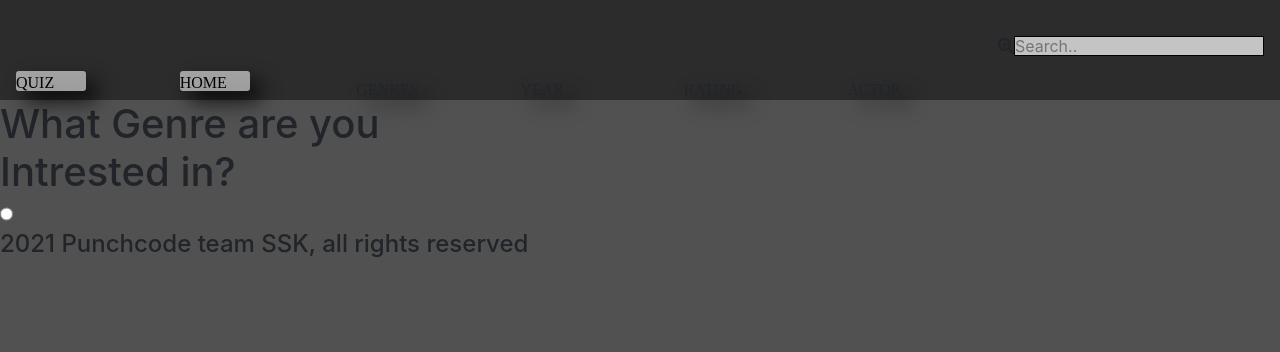
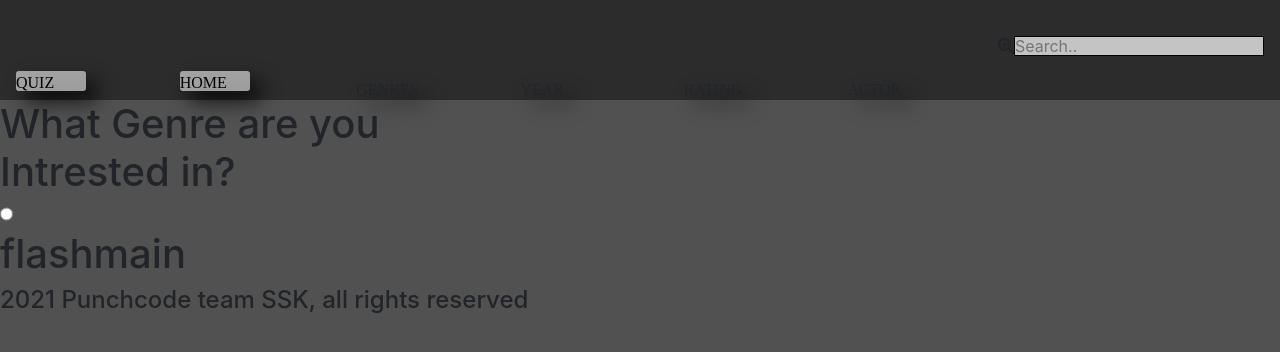
Before and after one commit to RikikiB/movie-project, a React (Create React App) app in the folder Frontend/: page /quiz in a window 1280 px wide. Shown: the top 352 px of the page. Built offline with nearby package versions, Linux system fonts and the light colour scheme; no server answers.

Commit message:
flashcard

```diff
--- a/Frontend/src/Components/Quizpage.tsx
+++ b/Frontend/src/Components/Quizpage.tsx
@@ -1,4 +1,5 @@
 import React from "react";
+import Flashmain from "./question/Flashmain";
 
 function Quizpage() {
   return (
@@ -9,6 +10,7 @@ function Quizpage() {
       <div className="Answerbox">
         <input type="radio" id="html" name="fav_language" value="HTML" />
       </div>
+      <Flashmain />
     </div>
   );
 }
--- /dev/null
+++ b/Frontend/src/Components/question/Flashmain.js
@@ -0,0 +1,19 @@
+import React from "react";
+
+function Flashmain() {
+  fetch("http://localhost:8000/getAnswerByQuestion", {
+    method: "Get",
+    header: { "content-type": "application/json" },
+    // body: json.stringify(),
+  })
+    .then((res) => res.json())
+    .then((data) => console.log(data));
+
+  return (
+    <div>
+      <h1>flashmain</h1>
+    </div>
+  );
+}
+
+export default Flashmain;
```
Also changed, not shown: Frontend/src/Components/question/Flashcard.js (added), Frontend/src/Components/question/FlashcardList.js (added).
